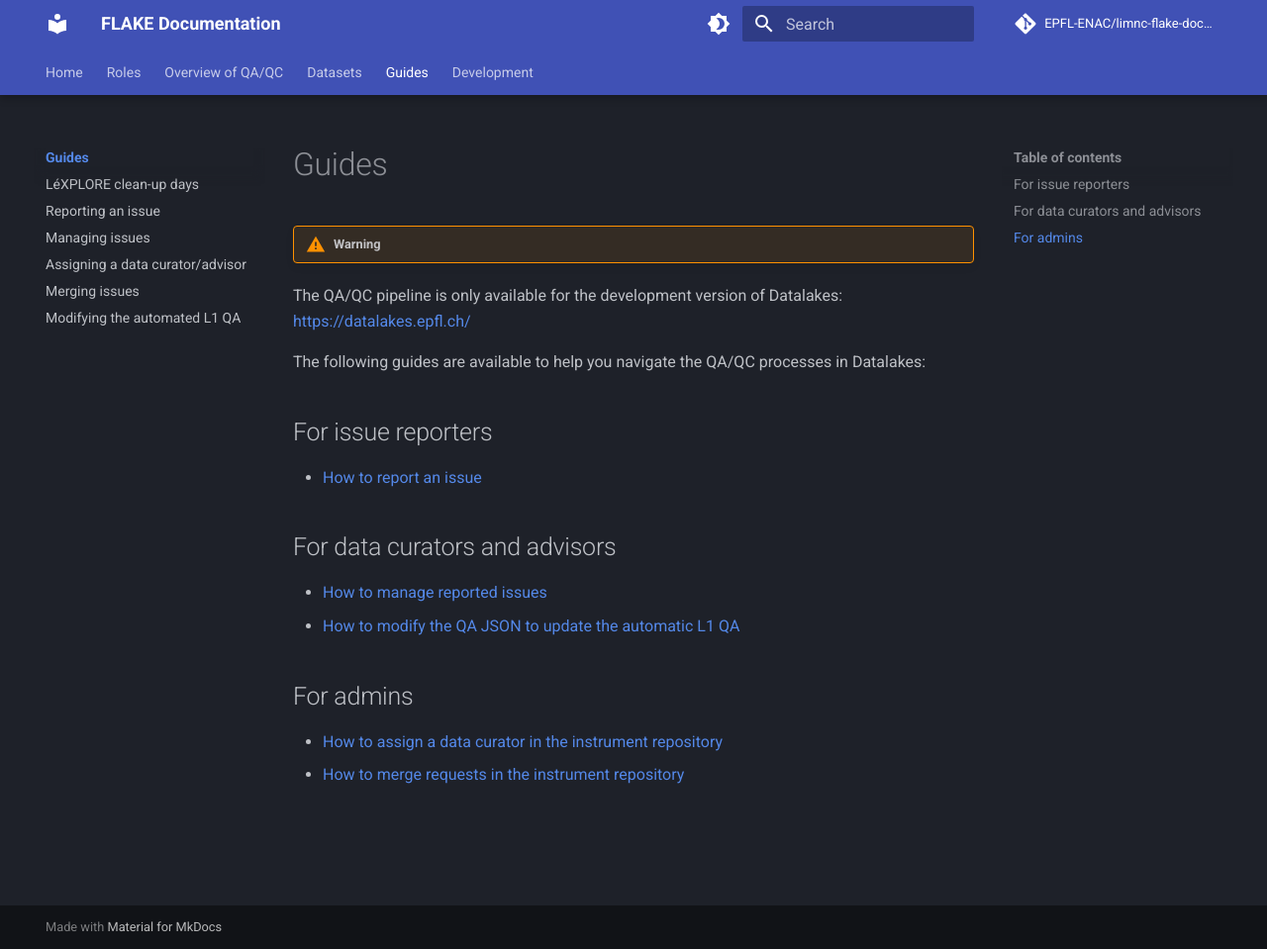
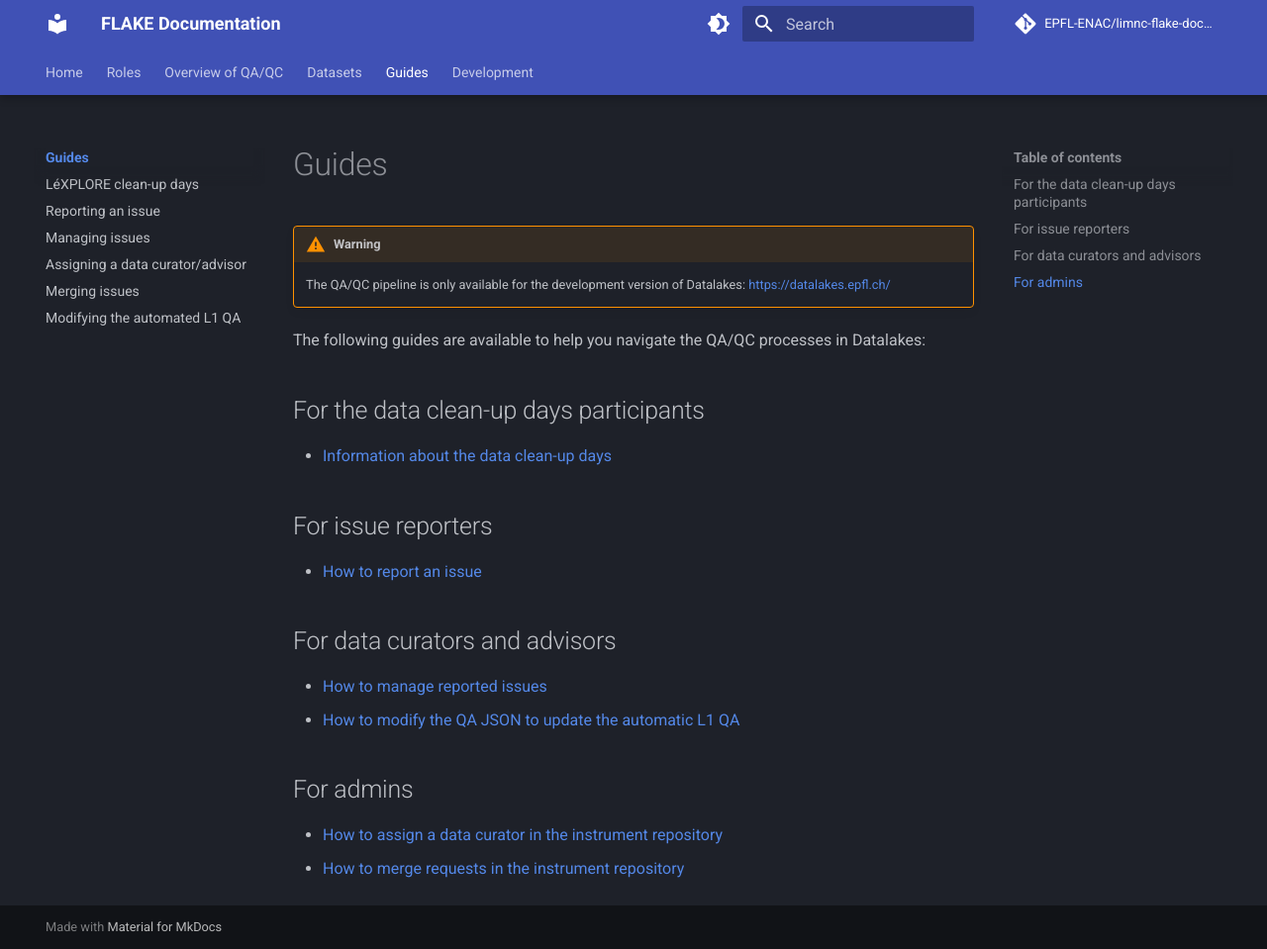
Before and after one commit to EPFL-ENAC/limnc-flake-documentation, an MkDocs documentation site: the page built from docs/guides/index.md, in a window 1280 px wide and 959 px high. Shown: the whole window at 99% size. Built offline with MkDocs 1.6.1 and Material for MkDocs 9.7.7, drawn with Linux system fonts in a browser that asks for light colours; comment, search, counter and statistics services are not loaded.

Commit message:
fix: ignore prettier for admonition messages

```diff
--- a/docs/guides/index.md
+++ b/docs/guides/index.md
@@ -1,9 +1,17 @@
 # Guides
 
+<!-- prettier-ignore-start -->
+
 !!! warning
-The QA/QC pipeline is only available for the development version of Datalakes: [https://datalakes.epfl.ch/](https://datalakes.epfl.ch/)
+    The QA/QC pipeline is only available for the development version of Datalakes: [https://datalakes.epfl.ch/](https://datalakes.epfl.ch/)
+
+<!-- prettier-ignore-end -->
 
 The following guides are available to help you navigate the QA/QC processes in Datalakes:
+
+## For the data clean-up days participants
+
+- [Information about the data clean-up days](datathon.md)
 
 ## For issue reporters
 
```
Also changed, not shown: docs/guides/management.md (+5 -1 lines), docs/guides/reporting.md (+5 -1 lines), docs/index.md (+5 -1 lines).
